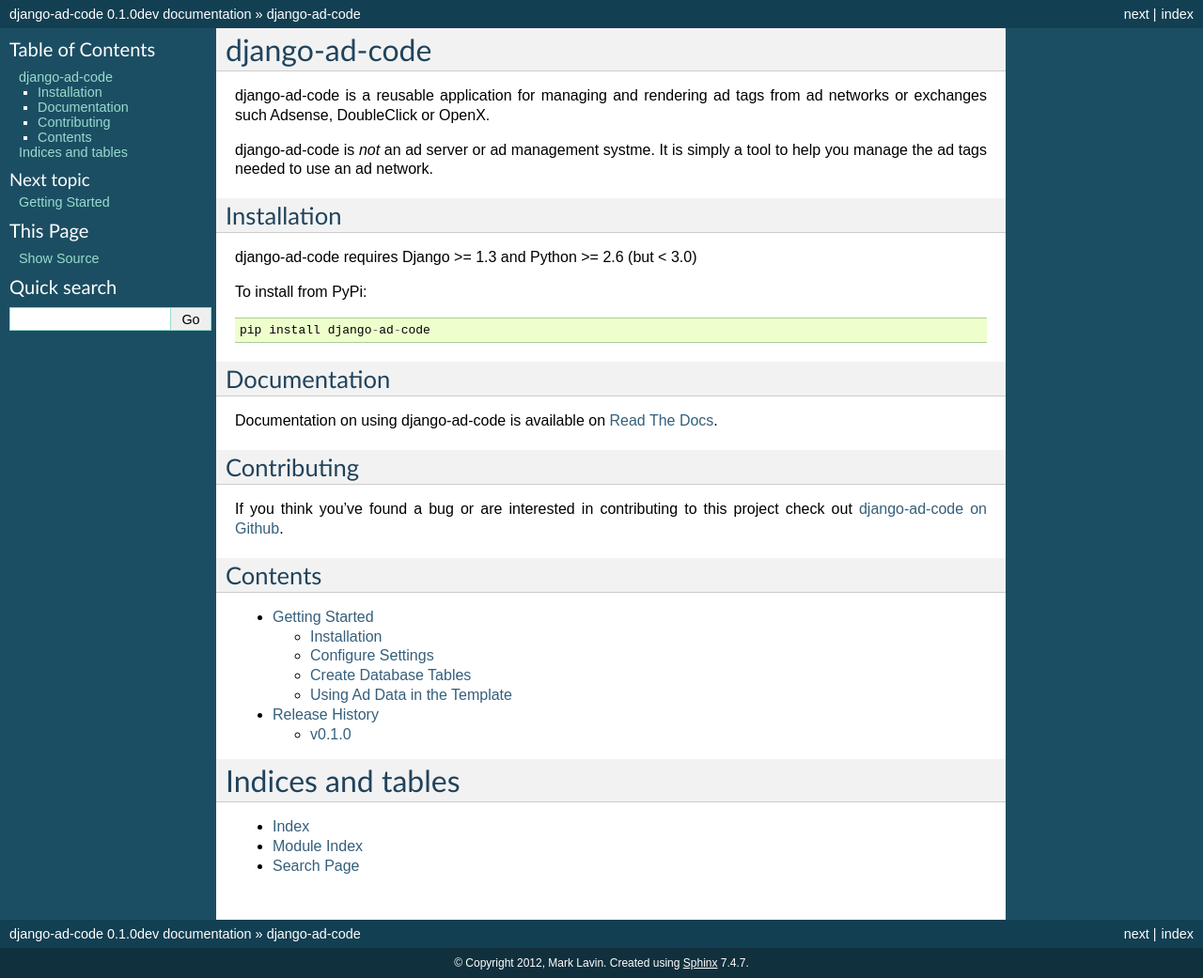
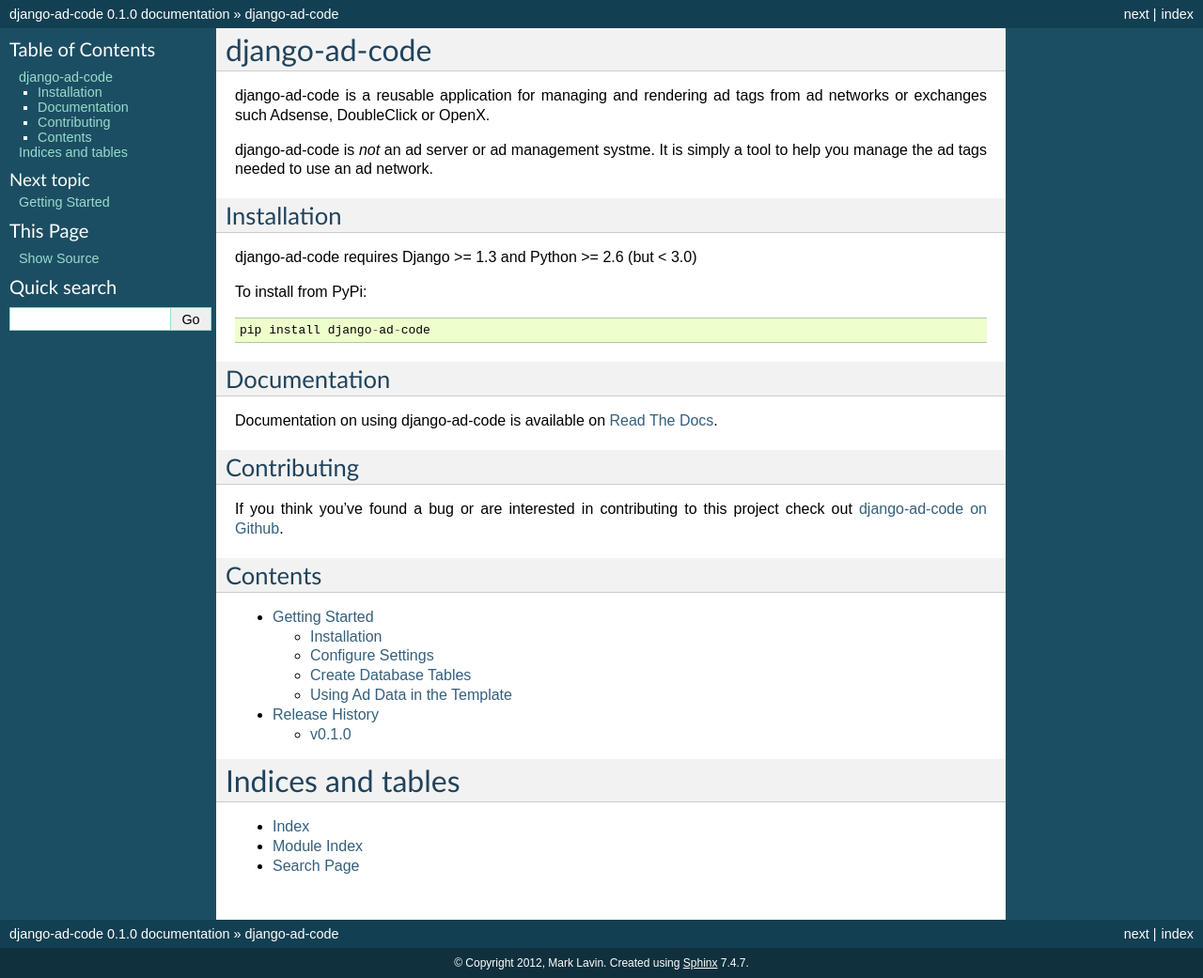
Before and after one commit to mlavin/django-ad-code, a Sphinx documentation site: the page built from docs/index.rst, in a window 1280 px wide. Shown: the whole page at 94% size. Built offline with Sphinx 7.4.7, drawn with Linux system fonts in a browser that asks for light colours.

Commit message:
Version bump.

```diff
--- a/adcode/__init__.py
+++ b/adcode/__init__.py
@@ -3,4 +3,4 @@
 from ad networks or exchanges such Adsense, DoubleClick or OpenX.
 """
 
-__version__ = '0.1.0dev'
+__version__ = '0.1.0'
--- a/docs/conf.py
+++ b/docs/conf.py
@@ -50,7 +50,7 @@
 # The short X.Y version.
 version = '0.1'
 # The full version, including alpha/beta/rc tags.
-release = '0.1.0dev'
+release = '0.1.0'
 
 # The language for content autogenerated by Sphinx. Refer to documentation
 # for a list of supported languages.
```
